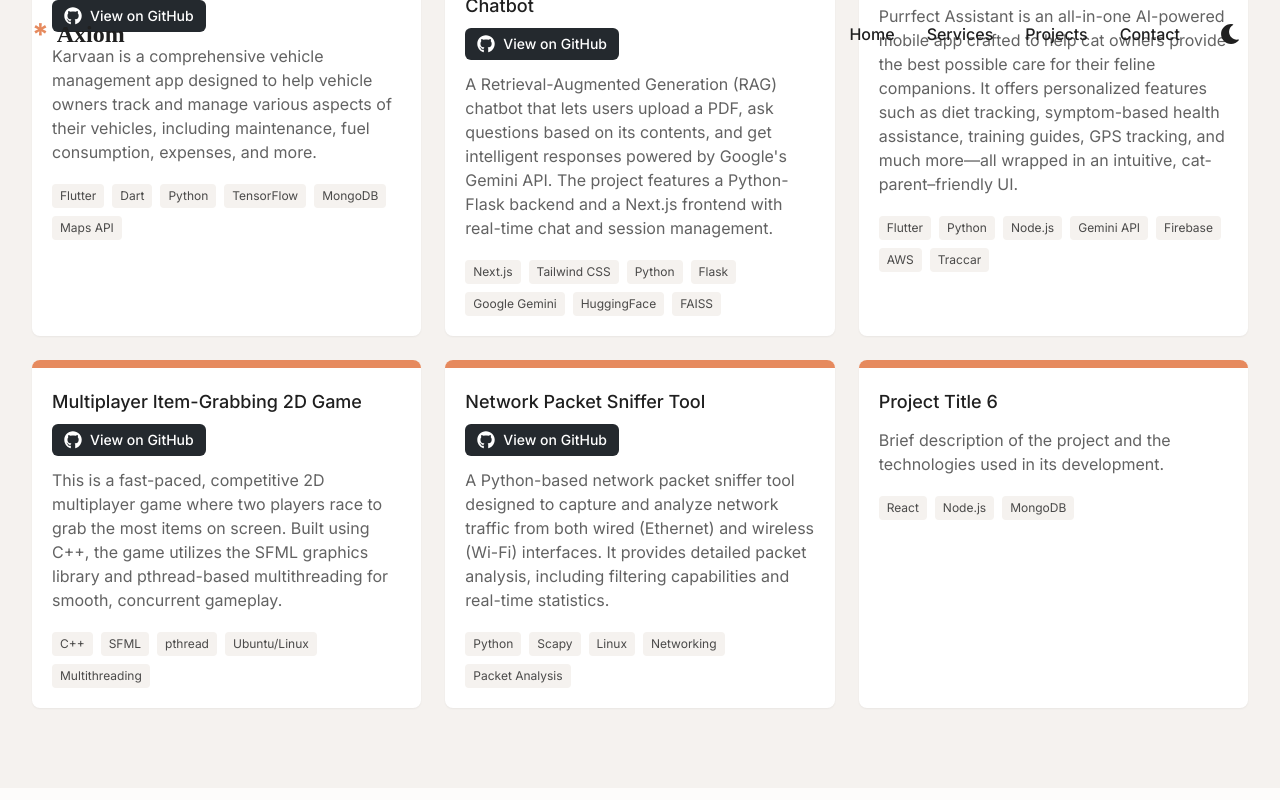
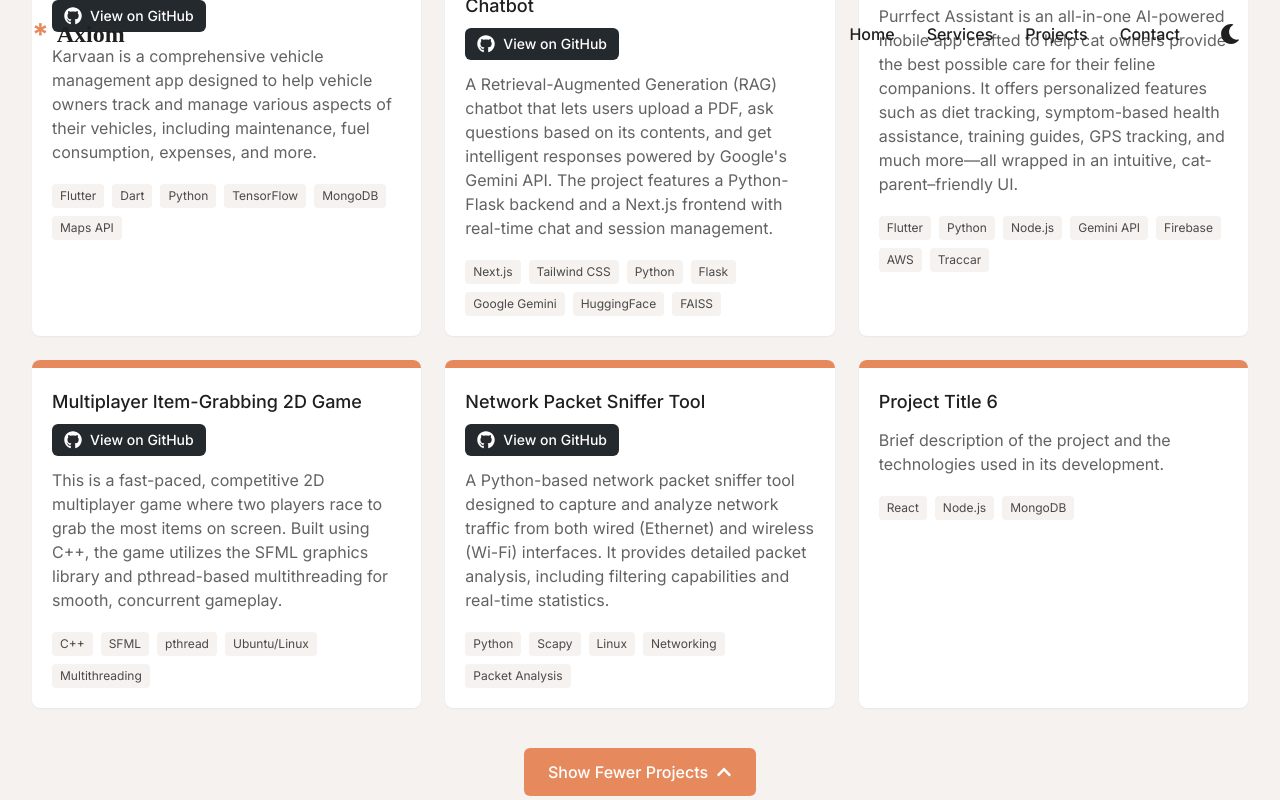
Before and after one commit to abbasahsan1/Axxiom, a Next.js app: page / in a window 1280 px wide. Both pictures are taken after a click on the button "View All Projects". Shown: the part 2429-3229 px from the top of the page. Built offline with nearby package versions, Linux system fonts and the light colour scheme; a web font is replaced by a local one.

Commit message:
Added collapse projects button

```diff
--- a/components/Projects.js
+++ b/components/Projects.js
@@ -1,7 +1,7 @@
 'use client';
 
 import { useState, useEffect } from 'react';
-import { FaGithub, FaChevronDown } from 'react-icons/fa';
+import { FaGithub, FaChevronDown, FaChevronUp } from 'react-icons/fa';
 
 const Projects = () => {
   const [showAllProjects, setShowAllProjects] = useState(false);
@@ -140,18 +140,26 @@ const Projects = () => {
         ))}
       </div>
 
-      {/* View All Projects button - only show if there are more projects to display */}
-      {!showAllProjects && projectItems.length > initialProjectCount && (
+      {/* View All Projects toggle button - always visible */}
       <div className="mt-10 text-center">
         <button
           onClick={toggleShowAllProjects}
           className="group inline-flex items-center gap-2 bg-accent hover:bg-accent/90 text-white font-medium py-3 px-6 rounded-md transition-all hover:-translate-y-1 hover:shadow-md"
+          aria-label={showAllProjects ? "Show fewer projects" : "View all projects"}
         >
+          {showAllProjects ? (
+            <>
+              Show Fewer Projects
+              <FaChevronUp className="transition-transform group-hover:-translate-y-1" />
+            </>
+          ) : (
+            <>
               View All Projects
               <FaChevronDown className="transition-transform group-hover:translate-y-1" />
+            </>
+          )}
         </button>
       </div>
-      )}
     </div>
   );
 };
```
Lines whose indentation alone changed are shown as unchanged.
